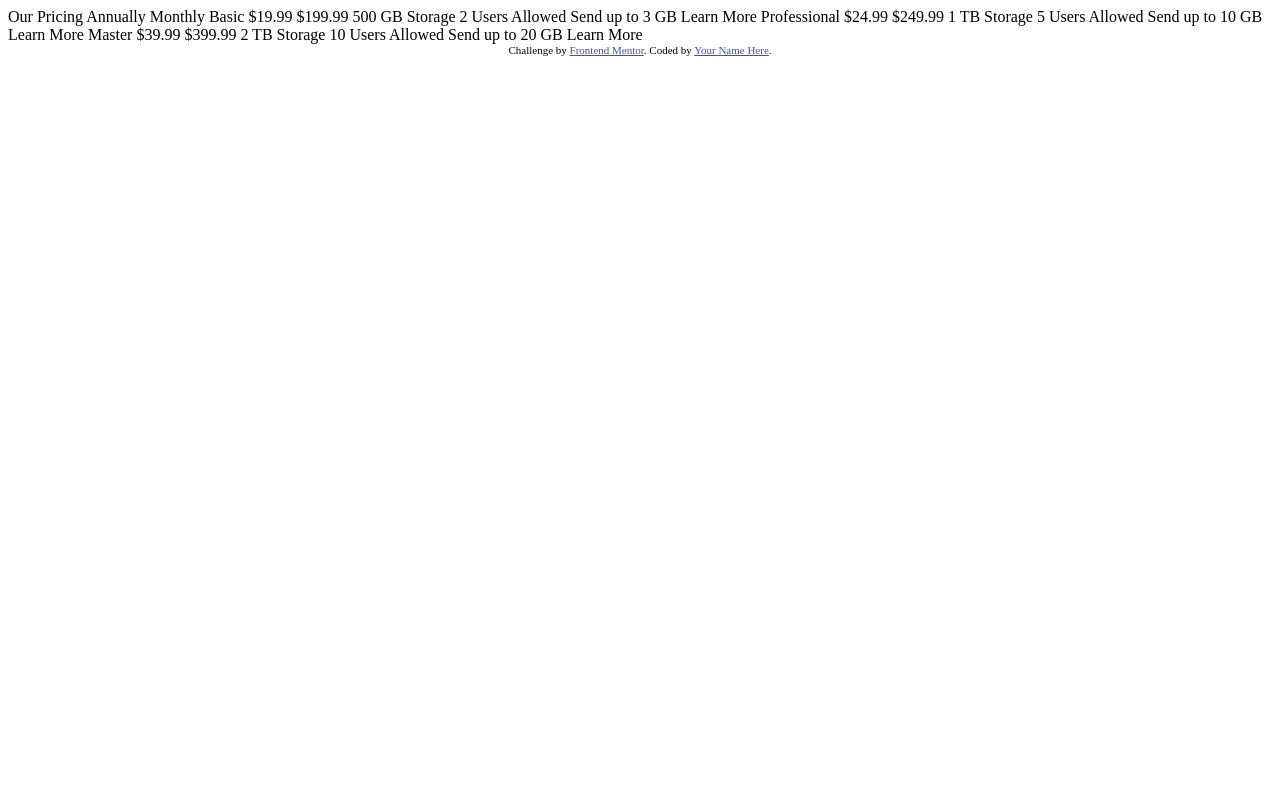
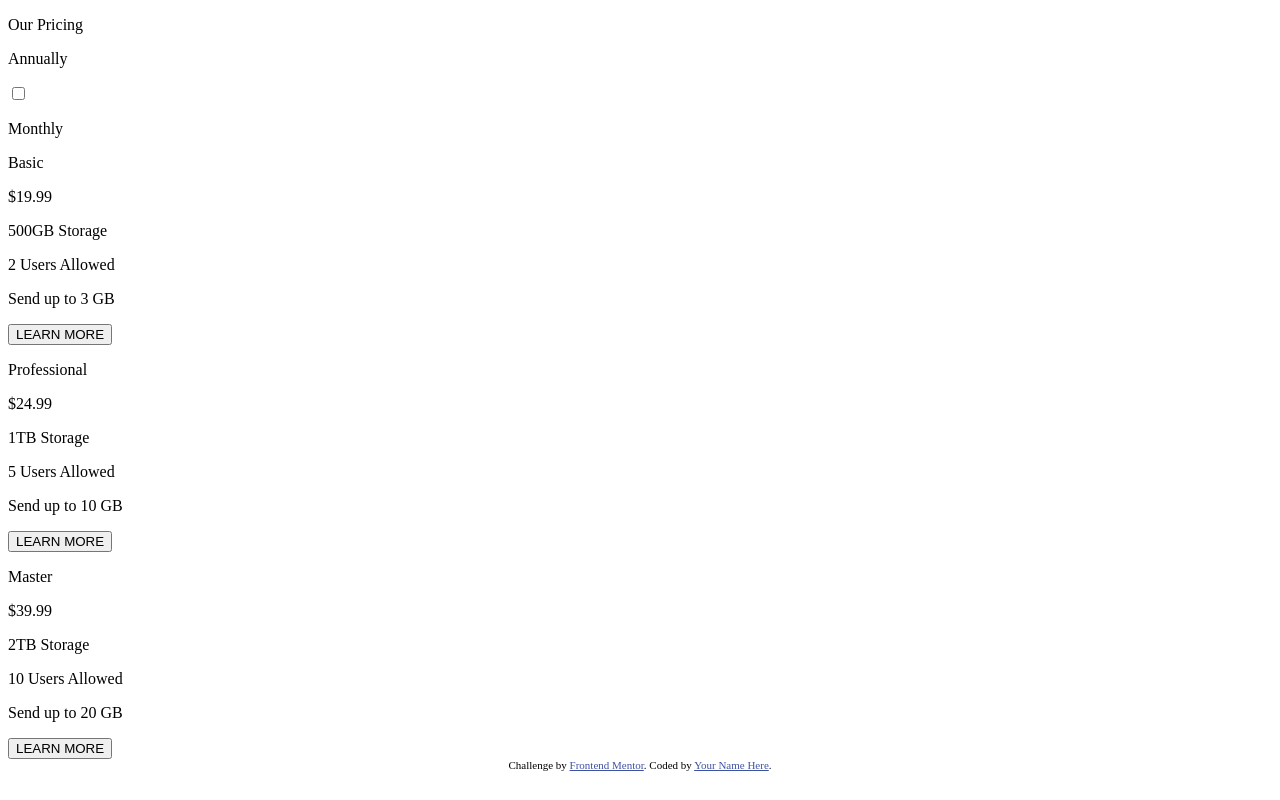
Before and after one commit to dodoburner/pricing-component-with-toggle, a plain HTML site: page pricing-component-with-toggle-master/index.html in a window 1280 px wide. Drawn offline with Linux system fonts and the light colour scheme.

Commit message:
add html

```diff
--- a/pricing-component-with-toggle-master/index.html
+++ b/pricing-component-with-toggle-master/index.html
@@ -5,44 +5,52 @@
   <meta name="viewport" content="width=device-width, initial-scale=1.0"> <!-- displays site properly based on user's device -->
 
   <link rel="icon" type="image/png" sizes="32x32" href="./images/favicon-32x32.png">
-
+  <link rel="stylesheet" href="styles.css">
   <title>Frontend Mentor | [Challenge Name Here]</title>
 
-  <!-- Feel free to remove these styles or customise in your own stylesheet 👍 -->
-  <style>
-    .attribution { font-size: 11px; text-align: center; }
-    .attribution a { color: hsl(228, 45%, 44%); }
-  </style>
 </head>
 <body>
 
-  Our Pricing
-  Annually
-  Monthly
+  <p id="title"> Our Pricing</p>
 
-  Basic
-  &dollar;19.99
-  &dollar;199.99
-  500 GB Storage
-  2 Users Allowed
-  Send up to 3 GB
-  Learn More
+  <div id="toggle">
+    <p class="toggle-text">Annually</p>
+    <label id="switch">
+      <input type="checkbox">
+      <span id="slider"></span>
+    </label>
+    <p class="toggle-text">Monthly</p>
+  </div>
 
-  Professional
-  &dollar;24.99
-  &dollar;249.99
-  1 TB Storage
-  5 Users Allowed
-  Send up to 10 GB
-  Learn More
 
-  Master
-  &dollar;39.99
-  &dollar;399.99
-  2 TB Storage
-  10 Users Allowed
-  Send up to 20 GB
-  Learn More
+  <div class="left-right">
+    <p>Basic</p>
+    <p class="price"><span>$</span>19.99</p>
+    <p class="info">500GB Storage</p>
+    <p class="info">2 Users Allowed</p>
+    <p class="info">Send up to 3 GB</p>
+    <button class="lear-more">LEARN MORE</button>
+  </div>
+
+  <div id="middle">
+    <p>Professional</p>
+    <p class="price-middle"><span>$</span>24.99</p>
+    <p class="info-middle">1TB Storage</p>
+    <p class="info-middle">5 Users Allowed</p>
+    <p class="info-middle">Send up to 10 GB</p>
+    <button class="lear-more-middle">LEARN MORE</button>
+  </div>
+
+  <div class="left-right">
+    <p>Master</p>
+    <p class="price"><span>$</span>39.99</p>
+    <p class="info">2TB Storage</p>
+    <p class="info">10 Users Allowed</p>
+    <p class="info">Send up to 20 GB</p>
+    <button class="lear-more">LEARN MORE</button>
+  </div>
+
+
 
   <div class="attribution">
     Challenge by <a href="https://www.frontendmentor.io?ref=challenge" target="_blank">Frontend Mentor</a>.
--- /dev/null
+++ b/pricing-component-with-toggle-master/styles.css
@@ -0,0 +1,2 @@
+.attribution { font-size: 11px; text-align: center; }
+.attribution a { color: hsl(228, 45%, 44%); }
```
